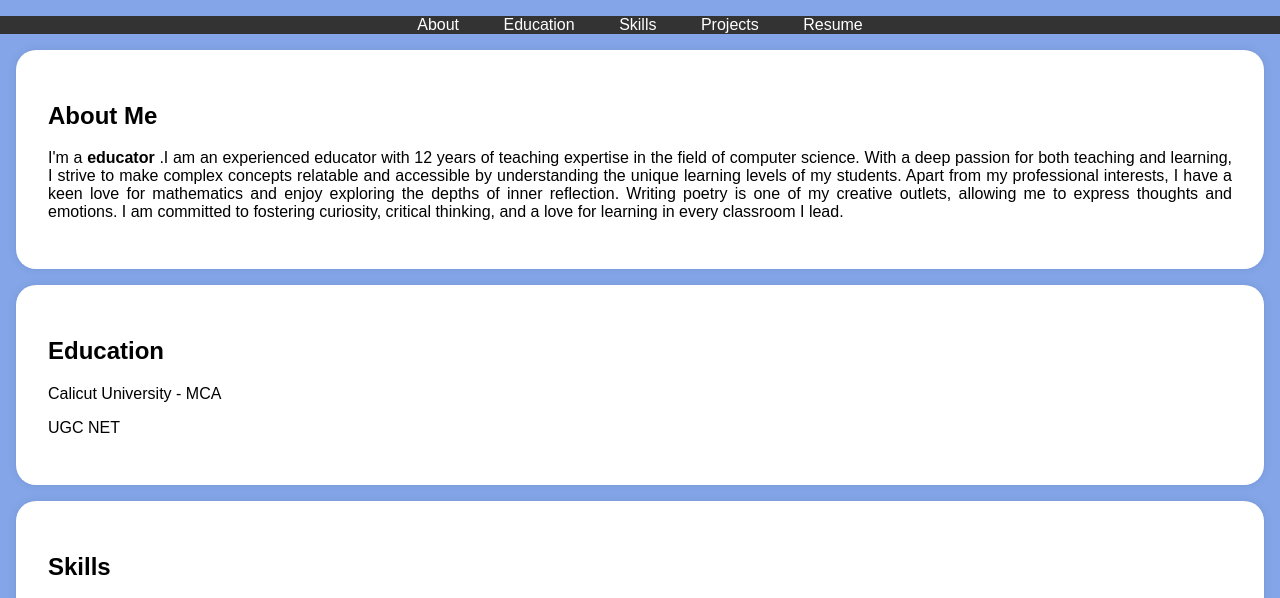
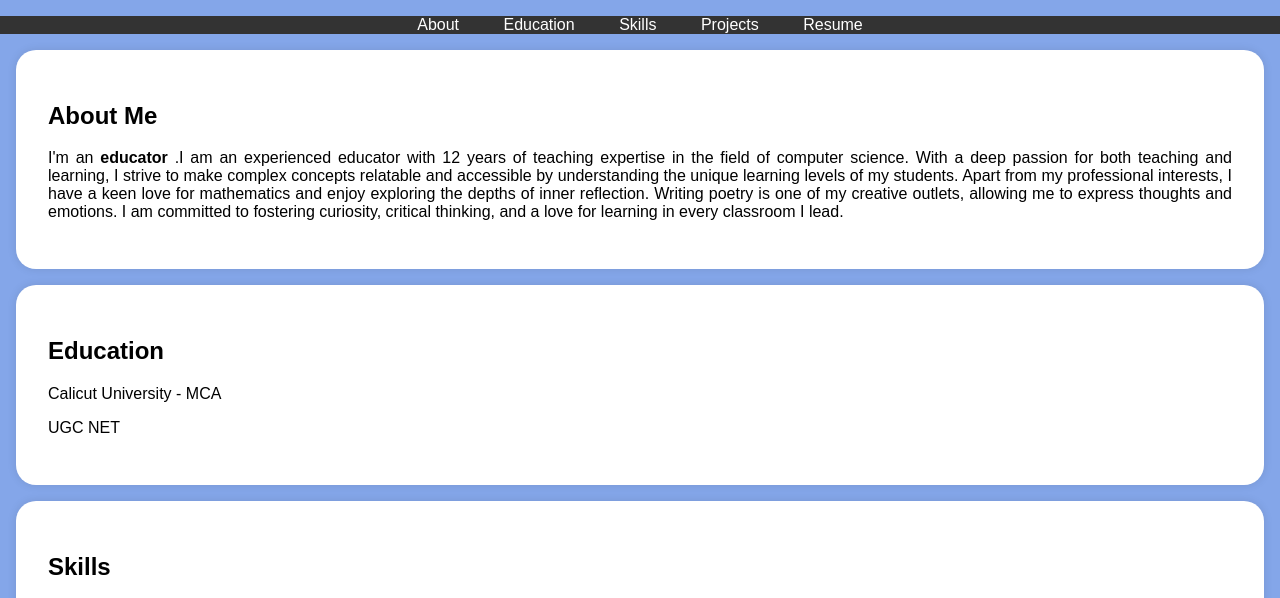
Before and after one commit to dhaneshpt/Dhanesh-, a plain HTML site: page index.html in a window 1280 px wide. Shown: the part 197-795 px from the top of the page. Drawn offline with Linux system fonts and the light colour scheme.

Commit message:
Update index.html

```diff
--- a/index.html
+++ b/index.html
@@ -115,7 +115,7 @@
     <section id="about">
         <div class="section-content">
             <h2>About Me</h2>
-            <p>I'm a <b>educator </b>.I am an experienced educator with 12 years of teaching expertise in the field of computer science. With a deep passion for both teaching and learning, I strive to make complex concepts relatable and accessible by understanding the unique learning levels of my students.
+            <p>I'm an <b>educator </b>.I am an experienced educator with 12 years of teaching expertise in the field of computer science. With a deep passion for both teaching and learning, I strive to make complex concepts relatable and accessible by understanding the unique learning levels of my students.
 
 Apart from my professional interests, I have a keen love for mathematics and enjoy exploring the depths of inner reflection. Writing poetry is one of my creative outlets, allowing me to express thoughts and emotions. I am committed to fostering curiosity, critical thinking, and a love for learning in every classroom I lead.
 
```
